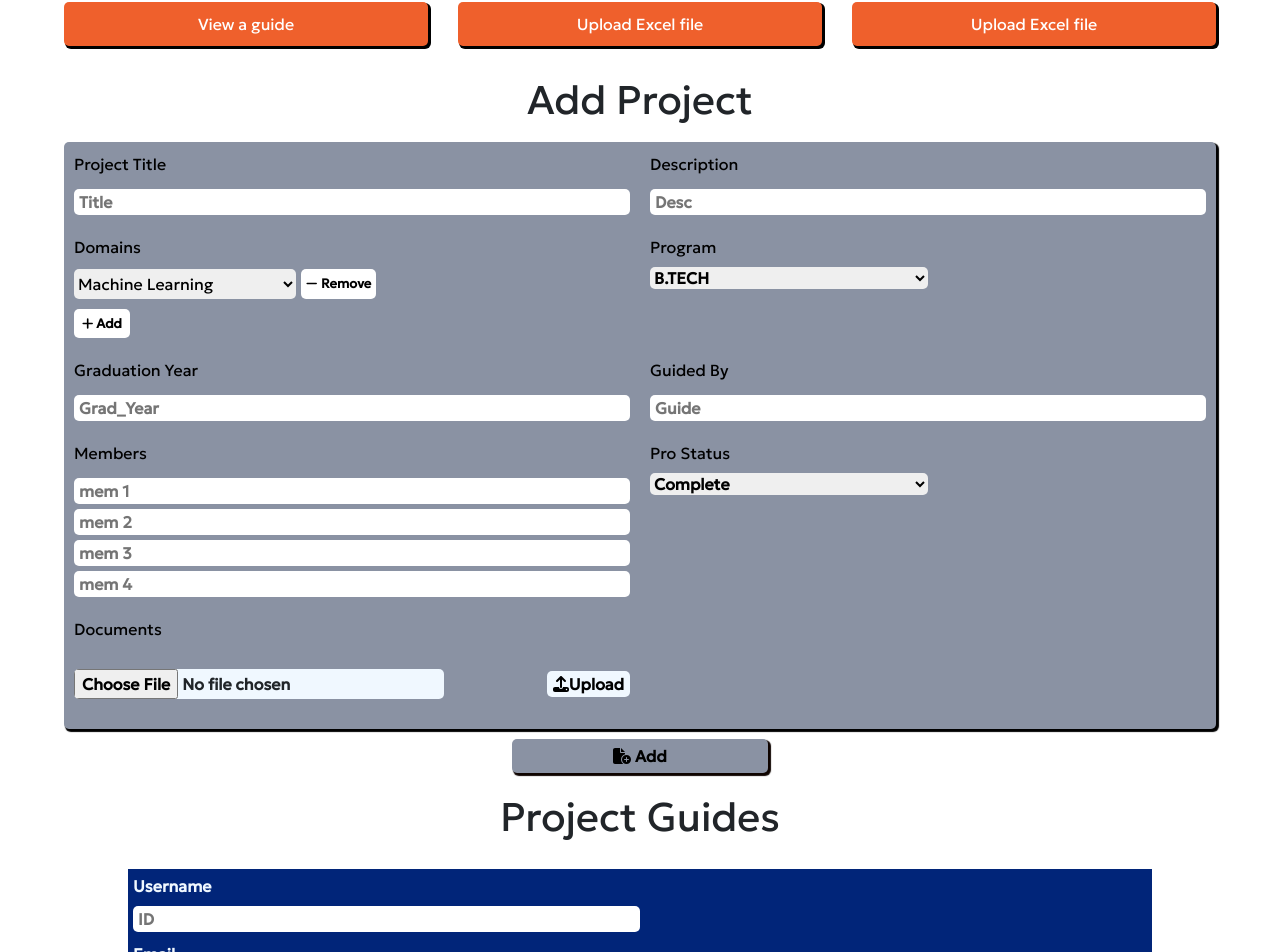
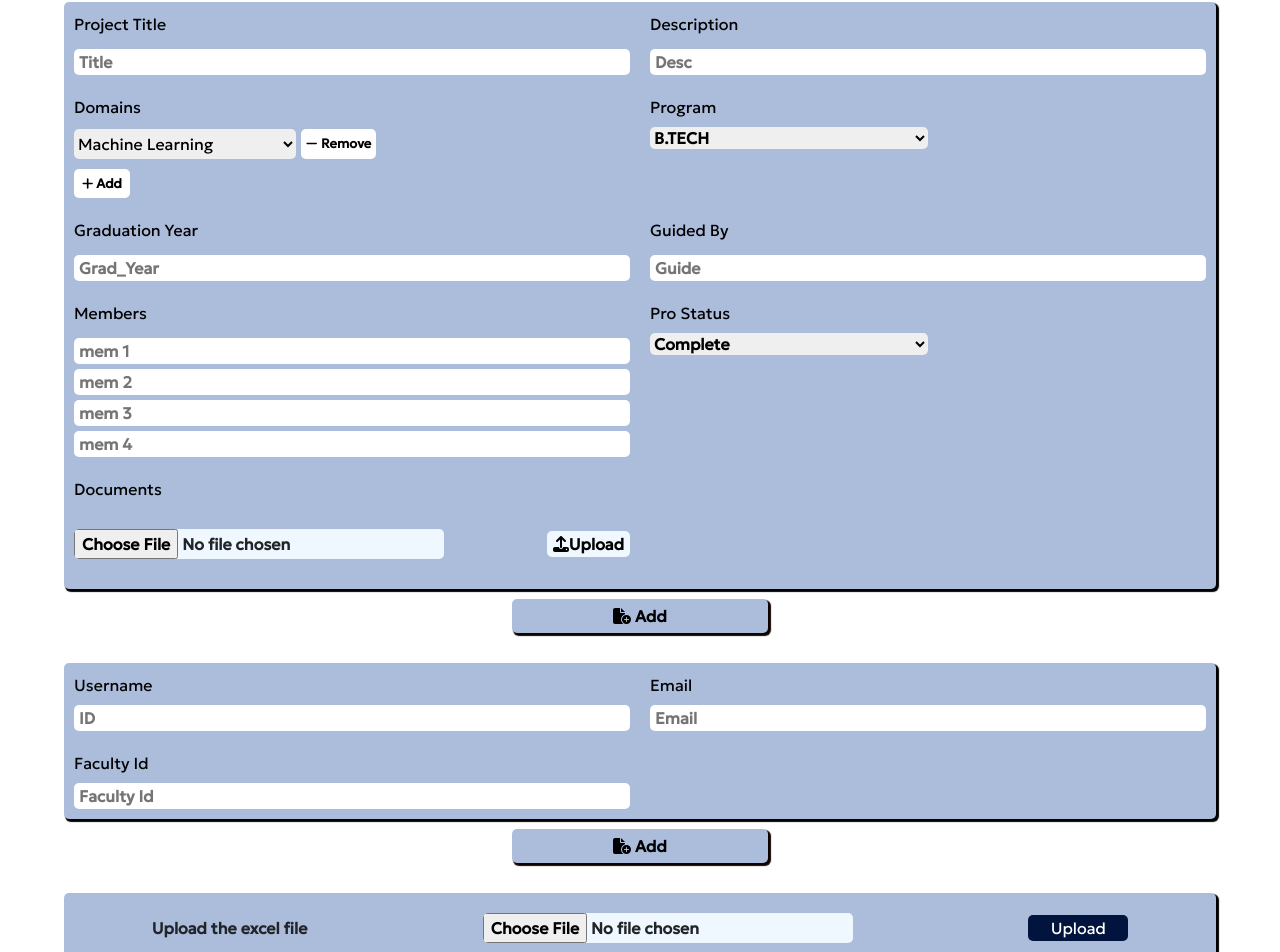
Before and after one commit to Investment-Analysis-Project/mini-project-project-manager-cet, a React (Create React App) app in the folder client/: page /adminpanel in a window 1280 px wide. Shown: the part 288-1240 px from the top of the page. Built offline with nearby package versions, Linux system fonts and the light colour scheme; no server answers.

Commit message:
Admin Panel Changed

```diff
--- a/client/src/components/addbulkguide/Addbulkguide.jsx
+++ b/client/src/components/addbulkguide/Addbulkguide.jsx
@@ -67,7 +67,6 @@ const Addbulkguide = () => {
 
     return(
         <div className='addbulkguide'>
-            <h1>Add more guides at time</h1>
             <div className='bulkguide'>
                 <span>Upload the excel file</span>
                 <input type="file" className="customfile" onChange={change}/>
--- a/client/src/components/addbulkguide/addbulkguide.css
+++ b/client/src/components/addbulkguide/addbulkguide.css
@@ -5,11 +5,13 @@
 }
 
 .bulkguide{
-    background: rgb(218, 218, 232);
-    box-shadow: 2px 2px 3px 3px rgb(100, 104, 109);
+    margin-top: 30px;
+    background: rgb(172, 189, 220);
+    box-shadow: 2px 2px 1px 1px rgb(0, 0, 0);
+    width: 90%;
     border-radius: 5px;
-    width: 80%;
     display: flex;
     justify-content:space-around;
     align-items: center;
+    font-weight: 600;
 }
--- a/client/src/components/addguide/Addguide.jsx
+++ b/client/src/components/addguide/Addguide.jsx
@@ -42,7 +42,6 @@ const Addguide = () => {
     return(
         <>
             <div className='addguide'>
-                <h1>Project Guides</h1>
                 <div className='inputform'>
                         <div className='inputuserdet'>
                             <label className='inputuserdetlab'>Username</label>
--- a/client/src/components/addguide/addguide.css
+++ b/client/src/components/addguide/addguide.css
@@ -1,32 +1,29 @@
 .addguide{
     display: flex;
     flex-direction: column;
-    justify-content: center;
     align-items: center;
-    margin-top: 20px;
-    margin-bottom: 20px;
+    margin-top: 30px;
+    gap:10px
 }
 
 .inputform{
-    background: rgb(1, 37, 121);
-    width: 100%;
-    max-width:1024px;
-    display: flex;
-    flex-direction: column;
-    gap:10px;
-    padding: 5px;
-    margin-top: 20px;
-    font-weight: 600;
+    background: rgb(172, 189, 220);
+    box-shadow: 2px 2px 1px 1px rgb(0, 0, 0);
+    width: 90%;
+    display: grid;
+    grid-template-columns: repeat(2, 1fr);
+    gap:20px;
+    padding: 10px;
+    border-radius: 5px;
 }
 
 .inputuserdet{
-    width: 50%;
     display: flex;
     flex-direction: column;
 }
 
 .inputuserdetlab{
-    color: aliceblue;
+    color: rgb(4, 4, 4);
 }
 
 .guideinput{
@@ -39,18 +36,18 @@
 }
 
 .guidebut{
+    background: rgb(172, 189, 220);
+    box-shadow: 2px 2px 1px 1px rgb(15, 4, 0);
+    padding: 5px;
     border: none;
-    margin-top: 5px;
-    padding: 5px;
     outline: none;
-    font-size: small;
+    width: 20%;
+    color: rgb(0, 0, 0);
     font-weight: 600;
     border-radius: 5px;
-    background: rgb(1, 37, 121);
-    color: aliceblue;
 }
 
 .guidebut:active{
-    outline: none;
-    background:rgb(45, 240, 126);
+    background:rgb(239, 96, 44);
+    box-shadow: 2px 2px 1px 1px rgb(0, 0, 0);
 }
--- a/client/src/components/addproject/Addproject.jsx
+++ b/client/src/components/addproject/Addproject.jsx
@@ -75,7 +75,6 @@ const Addproject = () => {
     return(
         <>
             <div className='addproject'>
-                <h1>Add Project</h1>
                 <div className='projectenter'>
                     <div className='projectinputeach'>
                         <label className='projectinputlabel'>Project Title</label>
--- a/client/src/components/addproject/addproject.css
+++ b/client/src/components/addproject/addproject.css
@@ -7,7 +7,7 @@
 }
 
 .projectenter{
-    background: rgb(138, 146, 163);
+    background: rgb(172, 189, 220);
     box-shadow: 2px 2px 1px 1px rgb(0, 0, 0);
     width: 90%;
     display: grid;
@@ -27,7 +27,7 @@
 }
 
 .addprobut{
-    background: rgb(138, 146, 163);
+    background: rgb(172, 189, 220);
     box-shadow: 2px 2px 1px 1px rgb(15, 4, 0);
     padding: 5px;
     border: none;
--- a/client/src/pages/admin/Admin.jsx
+++ b/client/src/pages/admin/Admin.jsx
@@ -42,18 +42,6 @@ const Admin = () => {
                     <div className='adminoptions'>
                         <span>Upload Excel file</span>
                     </div>
-
-                    <div className='adminoptions'>
-                        <span>View a guide</span>
-                    </div>
-
-                    <div className='adminoptions'>
-                        <span>Upload Excel file</span>
-                    </div>
-
-                    <div className='adminoptions'>
-                        <span>Upload Excel file</span>
-                    </div>
                 </div>
             </div>
 
```
